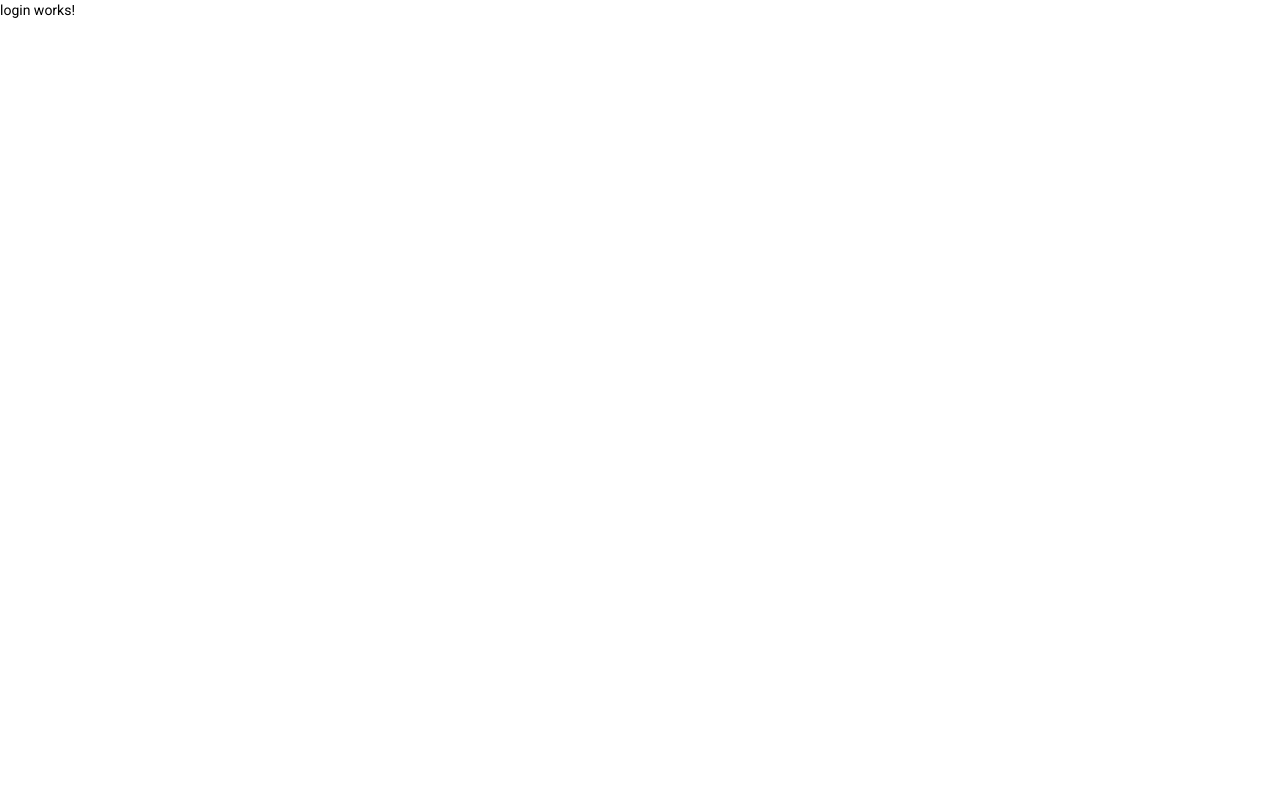
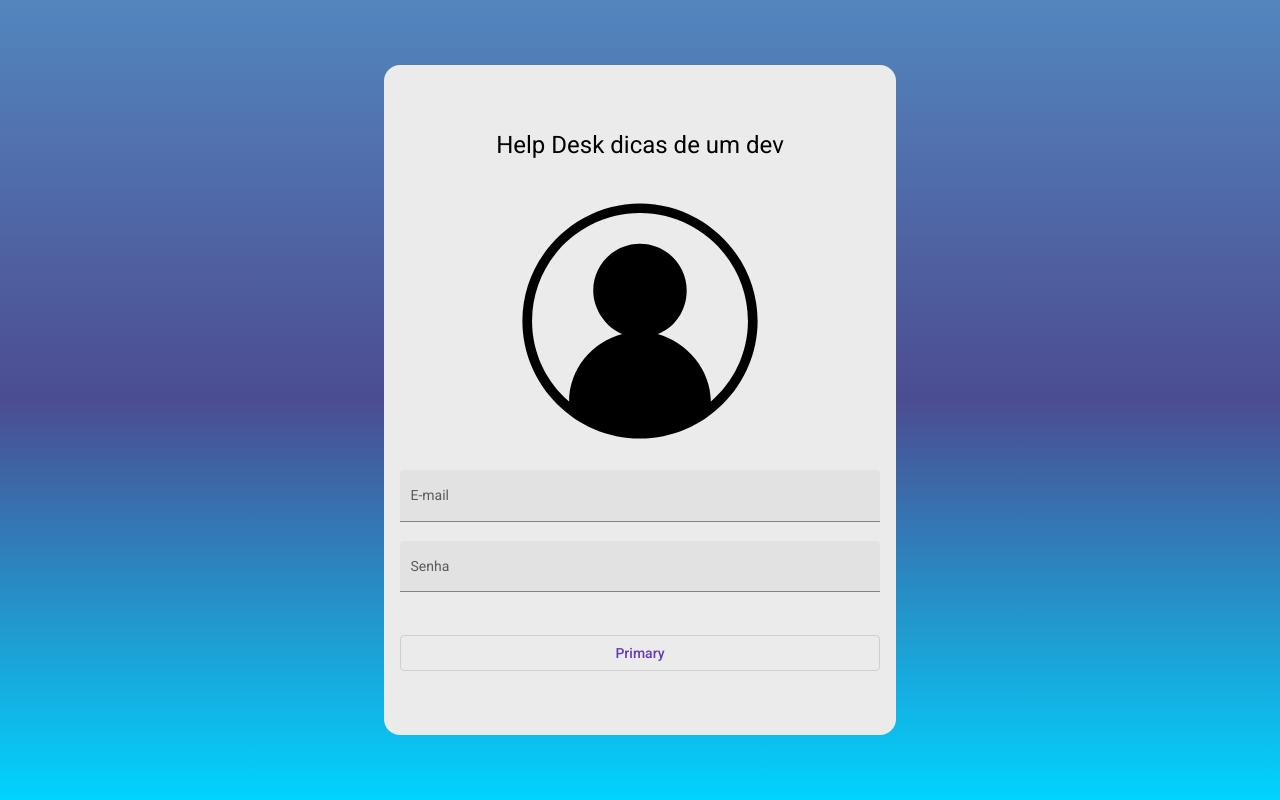
Before and after one commit to guilherme0290/helpdesk-angular-springboot, an Angular app in the folder front/: page /login in a window 1280 px wide. Built offline with nearby package versions, Linux system fonts and the light colour scheme.

Commit message:
html e css para login

```diff
--- a/front/src/app/components/login/login.component.css
+++ b/front/src/app/components/login/login.component.css
@@ -0,0 +1,34 @@
+.container{
+    height: 100%;
+    background: linear-gradient(180deg, rgba(83,134,190,1) 0%, rgba(76,76,145,1) 50%, rgba(0,212,255,1) 100%);
+    display: flex;
+    align-items: center;
+    justify-content: center;
+}
+
+.form{
+    width: 30rem;
+    margin: auto;
+    background-color: rgb(235,235,235);
+    padding: 4rem 1rem;
+    border-radius: 1rem;
+}
+
+h1{
+    width: 100%;
+    text-align: center;
+}
+
+img{
+    height: 15rem;
+    width: 100%;
+    margin:1.5rem auto 1.5rem auto;
+}
+
+.full-width{
+    width: 100%;
+}
+
+button{
+    margin-top: 1.5rem;
+}
--- a/front/src/app/components/login/login.component.html
+++ b/front/src/app/components/login/login.component.html
@@ -1 +1,17 @@
-<p>login works!</p>
+<div class="container ">
+    <form class="form mat-evevation-z4">
+        <h1>Help Desk dicas de um dev</h1>
+        <img src="assets/img/image-login.svg" alt="">
+        <mat-form-field class="full-width" appearance="fill">
+            <mat-label>E-mail</mat-label>
+            <input matInput placeholder="Ex.fulado@email.com">
+        </mat-form-field>
+
+        <mat-form-field class="full-width" appearance="fill">
+            <mat-label>Senha</mat-label>
+            <input type="password" matInput placeholder="Ex. 123">
+        </mat-form-field>
+
+        <button class="full-width mat-evevation-z4" mat-stroked-button color="primary">Primary</button>
+    </form>
+</div>
```
Also changed, not shown: front/src/assets/img/image-login.svg (added).
